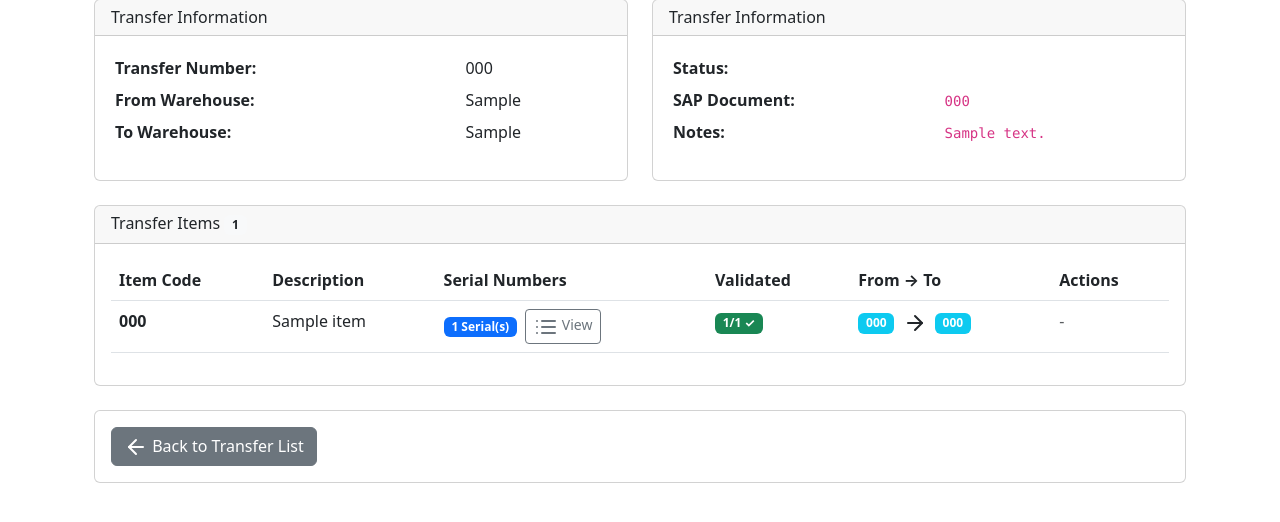
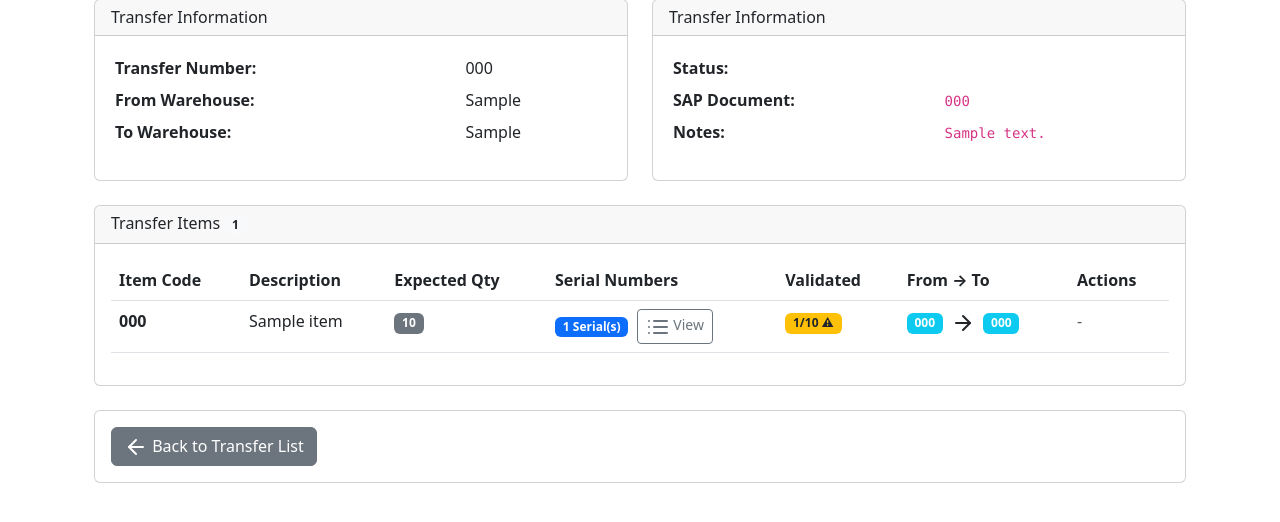
Before and after one commit to pragavigithub/Barcode_Dev_Project_20250823, a Flask app: page /inventory_transfer/serial/1 in a window 1280 px wide. Shown: the part 198-720 px from the top of the page. Run offline with Flask 3, Linux system fonts and the light colour scheme; a user stored in the database is signed in; tables that the repository leaves empty hold one stand-in row (values such as "Sample post"); some libraries are stand-ins or nearby versions.

Commit message:
Enforce strict quantity matching for serial number transfers before approval
Adds quantity field to SerialNumberTransferItem, implements validation to ensure the number of validated serial numbers matches the expected quantity for each item before submission, and updates the UI to display the expected quantity and validation status.

Replit-Commit-Author: Agent
Replit-Commit-Session-Id: bbed4ba5-b9d3-4c48-8a1c-34174d106872
Replit-Commit-Checkpoint-Type: full_checkpoint
Replit-Commit-Screenshot-Url: https://storage.googleapis.com/screenshot-production-us-central1/75310cc2-23c9-478c-a9e4-be27601ac38d/bbed4ba5-b9d3-4c48-8a1c-34174d106872/oxdnoYs

```diff
--- a/models.py
+++ b/models.py
@@ -690,6 +690,7 @@ class SerialNumberTransferItem(db.Model):
     serial_transfer_id = db.Column(db.Integer, db.ForeignKey('serial_number_transfers.id'), nullable=False)
     item_code = db.Column(db.String(50), nullable=False)
     item_name = db.Column(db.String(200))
+    quantity = db.Column(db.Integer, nullable=False)  # Expected quantity for this item
     unit_of_measure = db.Column(db.String(10), default='EA')
     from_warehouse_code = db.Column(db.String(10), nullable=False)
     to_warehouse_code = db.Column(db.String(10), nullable=False)
--- a/modules/inventory_transfer/routes.py
+++ b/modules/inventory_transfer/routes.py
@@ -729,6 +729,7 @@ def serial_add_item(transfer_id):
             serial_transfer_id=transfer_id,
             item_code=item_code,
             item_name=item_name,
+            quantity=expected_quantity,  # Store the expected quantity
             from_warehouse_code=transfer.from_warehouse,
             to_warehouse_code=transfer.to_warehouse
         )
@@ -1072,17 +1073,40 @@ def serial_submit(transfer_id):
         if not transfer.items:
             return jsonify({'success': False, 'error': 'Cannot submit transfer without items'}), 400
 
-        # Check if all serial numbers are validated
+        # Check quantity matching and validation
         unvalidated_count = 0
+        quantity_mismatches = []
+
         for item in transfer.items:
+            validated_count = 0
             for serial in item.serial_numbers:
                 if not serial.is_validated:
                     unvalidated_count += 1
+                else:
+                    validated_count += 1
+
+            # **STRICT QUANTITY MATCHING VALIDATION**
+            if validated_count != item.quantity:
+                quantity_mismatches.append({
+                    'item_code': item.item_code,
+                    'expected': item.quantity,
+                    'validated': validated_count
+                })
 
         if unvalidated_count > 0:
             return jsonify({
                 'success': False,
                 'error': f'{unvalidated_count} serial numbers are not validated. Please validate all serial numbers before submitting.'
+            }), 400
+
+        if quantity_mismatches:
+            mismatch_details = []
+            for mismatch in quantity_mismatches:
+                mismatch_details.append(f"{mismatch['item_code']}: expected {mismatch['expected']}, got {mismatch['validated']}")
+
+            return jsonify({
+                'success': False,
+                'error': f'Quantity mismatches found! Each item must have exactly matching expected quantity and valid serial numbers. Mismatches: {"; ".join(mismatch_details)}'
             }), 400
 
         # Update status
--- a/modules/inventory_transfer/templates/serial_transfer_detail.html
+++ b/modules/inventory_transfer/templates/serial_transfer_detail.html
@@ -166,6 +166,7 @@ Serial Number Transfer {{ transfer.transfer_number }}
                                 <tr>
                                     <th>Item Code</th>
                                     <th>Description</th>
+                                    <th>Expected Qty</th>
                                     <th>Serial Numbers</th>
                                     <th>Validated</th>
                                     <th>From → To</th>
@@ -178,6 +179,9 @@ Serial Number Transfer {{ transfer.transfer_number }}
                                     <td><strong>{{ item.item_code }}</strong></td>
                                     <td>{{ item.item_name }}</td>
                                     <td>
+                                        <span class="badge bg-secondary">{{ item.quantity }}</span>
+                                    </td>
+                                    <td>
                                         <span class="badge bg-primary">{{ item.serial_numbers|length }} Serial(s)</span>
                                         <button class="btn btn-sm btn-outline-secondary ms-1"
                                                 onclick="showSerialNumbers('{{ item.id }}', '{{ item.item_code }}')">
@@ -187,10 +191,12 @@ Serial Number Transfer {{ transfer.transfer_number }}
                                     <td>
                                         {% set validated = item.serial_numbers|selectattr("is_validated", "equalto", true)|list|length %}
                                         {% set total = item.serial_numbers|length %}
-                                        {% if validated == total %}
-                                            <span class="badge bg-success">{{ validated }}/{{ total }} ✓</span>
+                                        {% if validated == item.quantity %}
+                                            <span class="badge bg-success">{{ validated }}/{{ item.quantity }} ✓</span>
+                                        {% elif validated > item.quantity %}
+                                            <span class="badge bg-danger">{{ validated }}/{{ item.quantity }} ⚠ EXCESS</span>
                                         {% else %}
-                                            <span class="badge bg-warning text-dark">{{ validated }}/{{ total }} ⚠</span>
+                                            <span class="badge bg-warning text-dark">{{ validated }}/{{ item.quantity }} ⚠</span>
                                         {% endif %}
                                     </td>
                                     <td>
@@ -234,9 +240,26 @@ Serial Number Transfer {{ transfer.transfer_number }}
                         </a>
                         <div>
                             {% if transfer.status == 'draft' and transfer.items %}
+                            {% set can_submit = true %}
+                            {% for item in transfer.items %}
+                                {% set validated = item.serial_numbers|selectattr("is_validated", "equalto", true)|list|length %}
+                                {% if validated != item.quantity %}
+                                    {% set can_submit = false %}
+                                {% endif %}
+                            {% endfor %}
+                            {% if can_submit %}
                             <button class="btn btn-success" onclick="submitTransfer('{{ transfer.id }}')">
                                 <i data-feather="check"></i> Submit for QC Approval
                             </button>
+                            {% else %}
+                            <button class="btn btn-secondary" disabled title="All items must have exactly matching expected quantity and valid serials">
+                                <i data-feather="x-circle"></i> Cannot Submit - Quantity Mismatch
+                            </button>
+                            <div class="alert alert-warning mt-2">
+                                <i data-feather="alert-triangle"></i>
+                                <strong>Cannot submit for QC approval:</strong> Each item must have exactly the same number of valid serial numbers as the expected quantity. Please add or remove serial numbers to match.
+                            </div>
+                            {% endif %}
                             {% elif transfer.status == 'submitted' %}
                             {% if current_user.has_permission('qc_dashboard') or current_user.role in ['admin', 'manager'] %}
                             <div class="alert alert-warning mb-0">
@@ -529,7 +552,7 @@ function checkQuantityMismatch() {
 }
 
 function submitTransfer(transferId) {
-    if (confirm('Are you sure you want to submit this transfer? All serial numbers must be validated.')) {
+    if (confirm('Are you sure you want to submit this transfer? All items must have exactly matching expected quantity and valid serial numbers.')) {
         fetch(`/inventory_transfer/serial/${transferId}/submit`, {
             method: 'POST',
             headers: {
```
Also changed, not shown: attached_assets/image_1756124541846.png (added).
